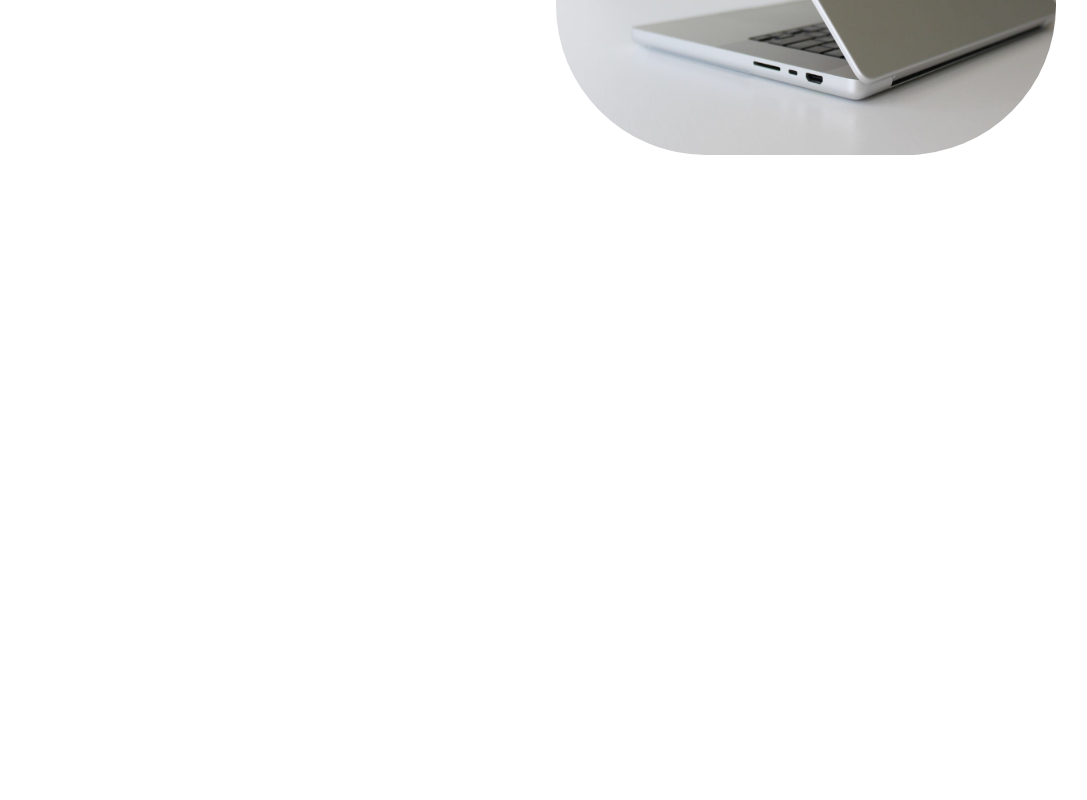
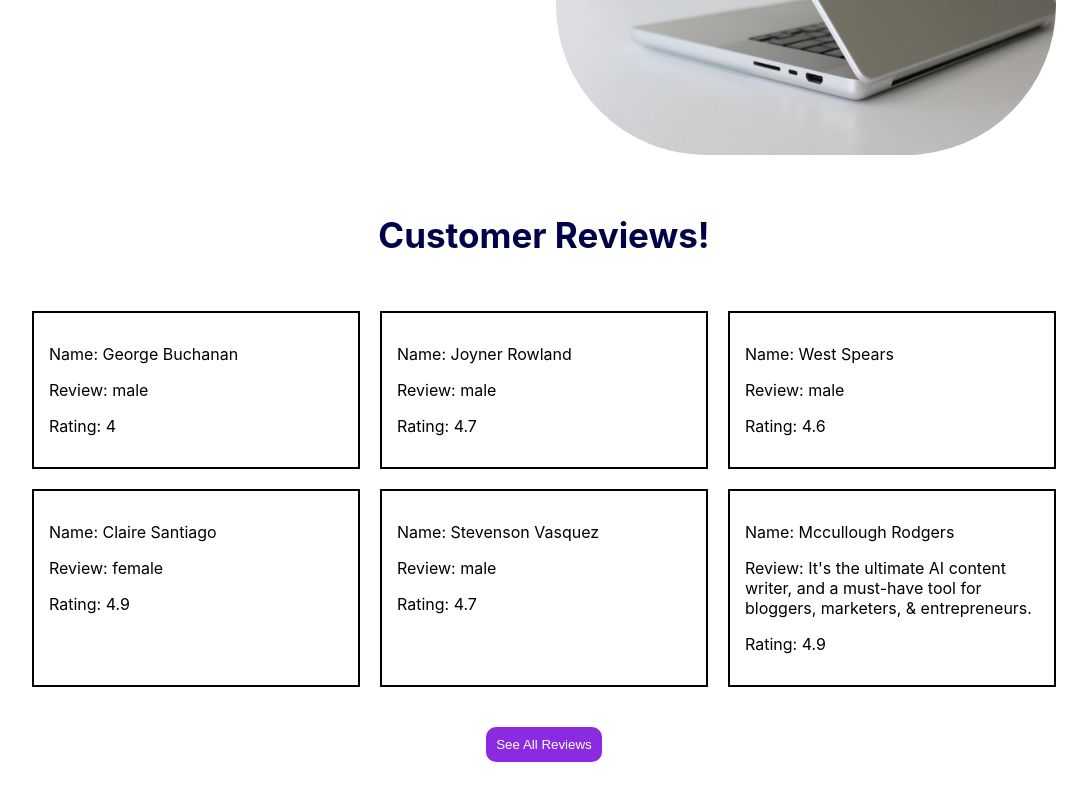
Before and after one commit to ZeroBug404/product-analysis-react-website, a React (Create React App) app: page / in a window 1280 px wide. Shown: the part 334-1134 px from the top of the page, without its empty margins (96-1183 px from the left). Before the commit the page ends 800 px from the top, so only its background shows below. Built offline with nearby package versions, Linux system fonts and the light colour scheme.

Commit message:
reviews data shown

```diff
--- /dev/null
+++ b/public/reviews.json
@@ -0,0 +1,38 @@
+[
+    {
+      "id": "624bd5af2e37eead9ebbea59",
+      "rating": 4,
+      "name": "George Buchanan",
+      "review": "male"
+    },
+    {
+      "id": "624bd5af43497eac2aec49a7",
+      "rating": 4.7,
+      "name": "Joyner Rowland",
+      "review": "male"
+    },
+    {
+      "id": "624bd5af5078edda78395fa9",
+      "rating": 4.6,
+      "name": "West Spears",
+      "review": "male"
+    },
+    {
+      "id": "624bd5afa01a7c46558a4c60",
+      "rating": 4.9,
+      "name": "Claire Santiago",
+      "review": "female"
+    },
+    {
+      "id": "624bd5af4130474d48fea10d",
+      "rating": 4.7,
+      "name": "Stevenson Vasquez",
+      "review": "male"
+    },
+    {
+      "id": "624bd5affcc79495c544fbc0",
+      "rating": 4.9,
+      "name": "Mccullough Rodgers",
+      "review": "It's the ultimate AI content writer, and a must-have tool for bloggers, marketers, & entrepreneurs."
+    }
+  ]
--- a/src/component/Header/Header.css
+++ b/src/component/Header/Header.css
@@ -9,3 +9,6 @@
     font-size: 20px;
     font-weight: bold;
 }
+.headers a:hover{
+    color: red;
+}
--- a/src/component/Home/Home.css
+++ b/src/component/Home/Home.css
@@ -23,3 +23,34 @@
     height: 400px;
     border-radius: 150px;
 }
+
+.review-section{
+    width: 80%;
+    margin: auto;
+}
+
+.review-section h2{
+    color: rgb(2, 2, 73);
+    text-align: center;
+    margin: 55px 0px;
+    font-size: 35px;
+}
+
+.review-card{
+    display: grid;
+    grid-template-columns: repeat(3, 1fr);
+    gap: 20px;
+}
+
+.review-btn{
+    margin: 40px 0px;
+    text-align: center;
+}
+
+.review-btn button{
+    background-color: blueviolet;
+    color: white;
+    padding: 10px;
+    border: none;
+    border-radius: 10px;
+}
--- a/src/component/Home/Home.js
+++ b/src/component/Home/Home.js
@@ -1,16 +1,26 @@
-import React from "react";
+import React, { useEffect, useState } from "react";
+import Review from "../Review/Review";
 import "./Home.css";
 
 const Home = () => {
+    const [reviews, setReviews] = useState([]);
+
+    useEffect(() => {
+        fetch('reviews.json')
+        .then(res => res.json())
+        .then(data => setReviews(data))
+    },[])
+
   return (
+    <div>
       <div className="main-header">
         <div className="main-header-left">
           <h2>Macbook Air Review</h2>
           <p>
-          They make its laptops both more
-          powerful and more power-efficient, meaning greatly improved
-          performance and battery life. Plus, you get other perks, like the
-          ability to run mobile apps originally made for iOS.
+            They make its laptops both more powerful and more power-efficient,
+            meaning greatly improved performance and battery life. Plus, you get
+            other perks, like the ability to run mobile apps originally made for
+            iOS.
           </p>
         </div>
 
@@ -18,6 +28,19 @@ const Home = () => {
           <img src={require("../../macbook-pro-2021-16.jpg")} alt="" />
         </div>
       </div>
+
+      <div className="review-section">
+          <h2>Customer Reviews!</h2>
+            <div className="review-card">
+            {
+                reviews.map(review => <Review review={review}></Review>)
+            }
+            </div>
+           <div className="review-btn">
+           <button >See All Reviews</button>
+           </div>
+      </div>
+    </div>
   );
 };
 
--- /dev/null
+++ b/src/component/Review/Review.css
@@ -0,0 +1,4 @@
+.reviews{
+    border: 2px solid black;
+    padding: 15px;
+}
--- /dev/null
+++ b/src/component/Review/Review.js
@@ -0,0 +1,15 @@
+import React from 'react';
+import './Review.css';
+
+const Review = (props) => {
+    const {name, rating, review} = props.review;
+    return (
+        <div className='reviews'>
+            <p>Name: {name}</p>
+            <p>Review: {review}</p>
+            <p>Rating: {rating}</p>
+        </div>
+    );
+};
+
+export default Review;
```
Lines whose indentation alone changed are shown as unchanged.
